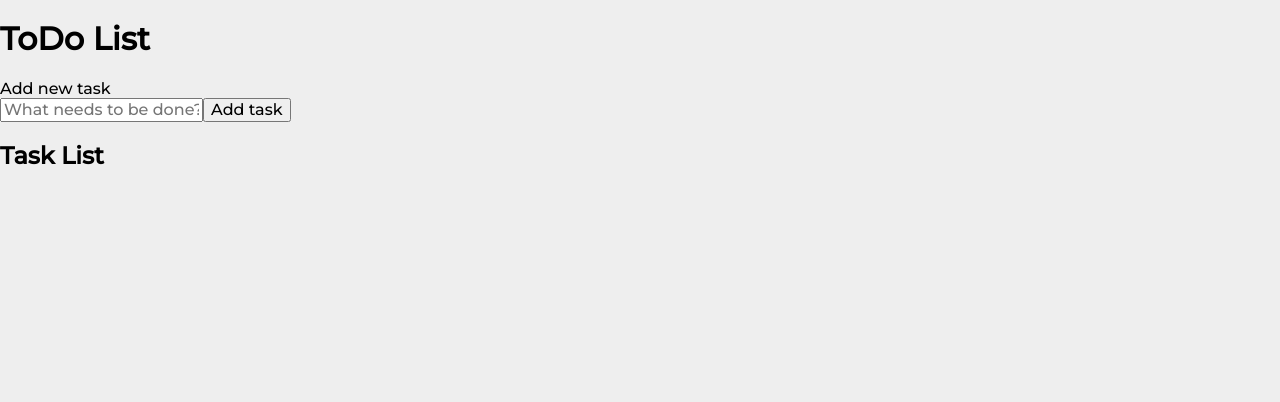
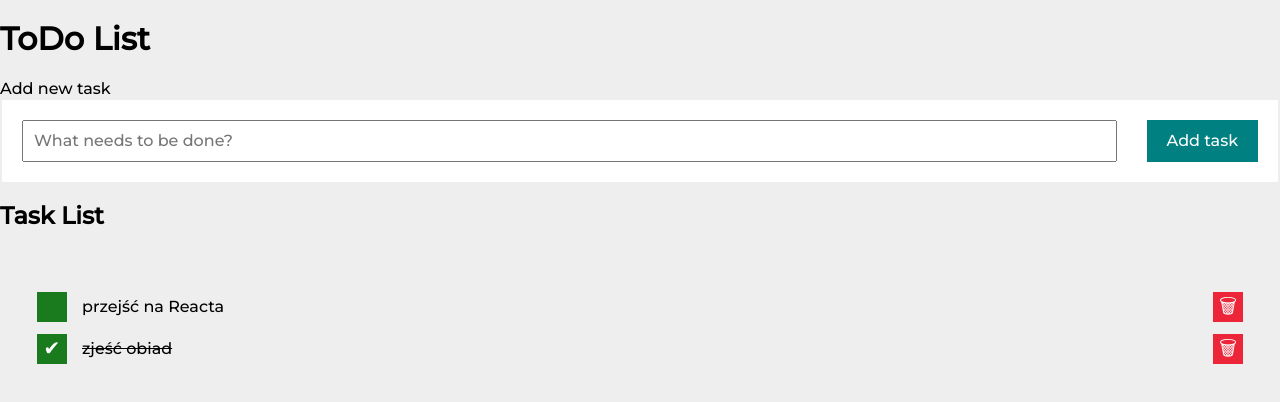
Before and after one commit to kamilszewczyk0/ToDo_List_React, a React (Create React App) app: page / in a window 1280 px wide. Shown: the top 402 px of the page. Built offline with nearby package versions, Linux system fonts and the light colour scheme.

Commit message:
added Form and Tasks componenst with styles

```diff
--- a/src/App.js
+++ b/src/App.js
@@ -1,5 +1,6 @@
 import React from "react";
 import Form from "./Form";
+import Tasks from "./Tasks";
 
 const tasks = [
   {id: 1, content: "przejść na Reacta", done: false},
@@ -22,7 +23,7 @@ function App() {
             <h2 className="section__title">Task List</h2>
             <div className="buttons"></div>
           </section>
-          <ul className="section__list"></ul>
+          <Tasks tasks={tasks} hideDoneTasks={hideDoneTasks} />
         </section>
       </main>
     </div>
--- a/src/Form/index.js
+++ b/src/Form/index.js
@@ -1,4 +1,5 @@
 import React from "react";
+import "./style.css";
 
 const Form = () => (
   <form className="section__form">
--- /dev/null
+++ b/src/Form/style.css
@@ -0,0 +1,45 @@
+.section__form {
+  display: flex;
+  background-color: #ffffff;
+  padding: 20px;
+  margin: 2px;
+}
+
+@media (max-width: 767px) {
+  .section__form {
+    flex-wrap: wrap;
+  }
+}
+
+.section__input {
+  flex-grow: 1;
+  padding: 10px;
+}
+
+.section__btn {
+  margin-left: 30px;
+  padding: 0 20px;
+  color: #ffffff;
+  background-color: teal;
+  border: none;
+}
+
+.section__btn:hover {
+  transform: scale(1.04);
+  background-color: hsl(180, 100%, 30%);
+  transition: 0.15s;
+  cursor: pointer;
+}
+
+.section__btn:active {
+  background-color: hsla(188, 100%, 26%, 0.534);
+  transition: background-color 0.05s;
+}
+
+@media (max-width: 767px) {
+  .section__btn {
+    flex-basis: 100%;
+    margin: 20px 0;
+    padding: 15px;
+  }
+}
--- /dev/null
+++ b/src/Tasks/index.js
@@ -0,0 +1,21 @@
+import React from "react";
+import "./style.css";
+
+const Tasks = (props) => (
+  <ul className="section__list">
+    {props.tasks.map((task) => (
+      <li
+        className={`task__item${
+          task.done && props.hideDoneTasks ? " tasks__item--hidden" : ""
+        }`}>
+        <button className="list__doneBtn ">{task.done ? "✔" : ""}</button>
+        <p className={`list__task${task.done ? " list__task--done" : ""}`}>
+          {task.content}
+        </p>
+        <button className="list__removeBtn">🗑</button>
+      </li>
+    ))}
+  </ul>
+);
+
+export default Tasks;
--- /dev/null
+++ b/src/Tasks/style.css
@@ -0,0 +1,55 @@
+.section__list {
+  list-style: none;
+  padding: 30px 25px;
+}
+
+.task__item {
+  margin: 12px;
+  display: flex;
+  align-items: center;
+}
+
+.tasks__item--hidden {
+  display: none;
+}
+
+.list__doneBtn,
+.list__removeBtn {
+  height: 30px;
+  width: 30px;
+  border: none;
+  color: #ffffff;
+  font-size: 20px;
+  cursor: pointer;
+  flex-shrink: 0;
+  text-align: center;
+}
+
+.list__doneBtn {
+  background-color: #197a1e;
+}
+
+.list__doneBtn:hover {
+  background-color: hsl(123, 66%, 39%);
+  transition: 0.15s;
+}
+
+.list__task {
+  margin: 0;
+  flex-basis: 100%;
+  padding: 0 15px;
+  overflow-wrap: break-word;
+}
+
+.list__task--done {
+  text-decoration: line-through;
+}
+
+.list__removeBtn {
+  background-color: #ec2539;
+}
+
+.list__removeBtn:hover {
+  background-color: hsl(354, 84%, 64%);
+  transition: 0.15s;
+}
```
